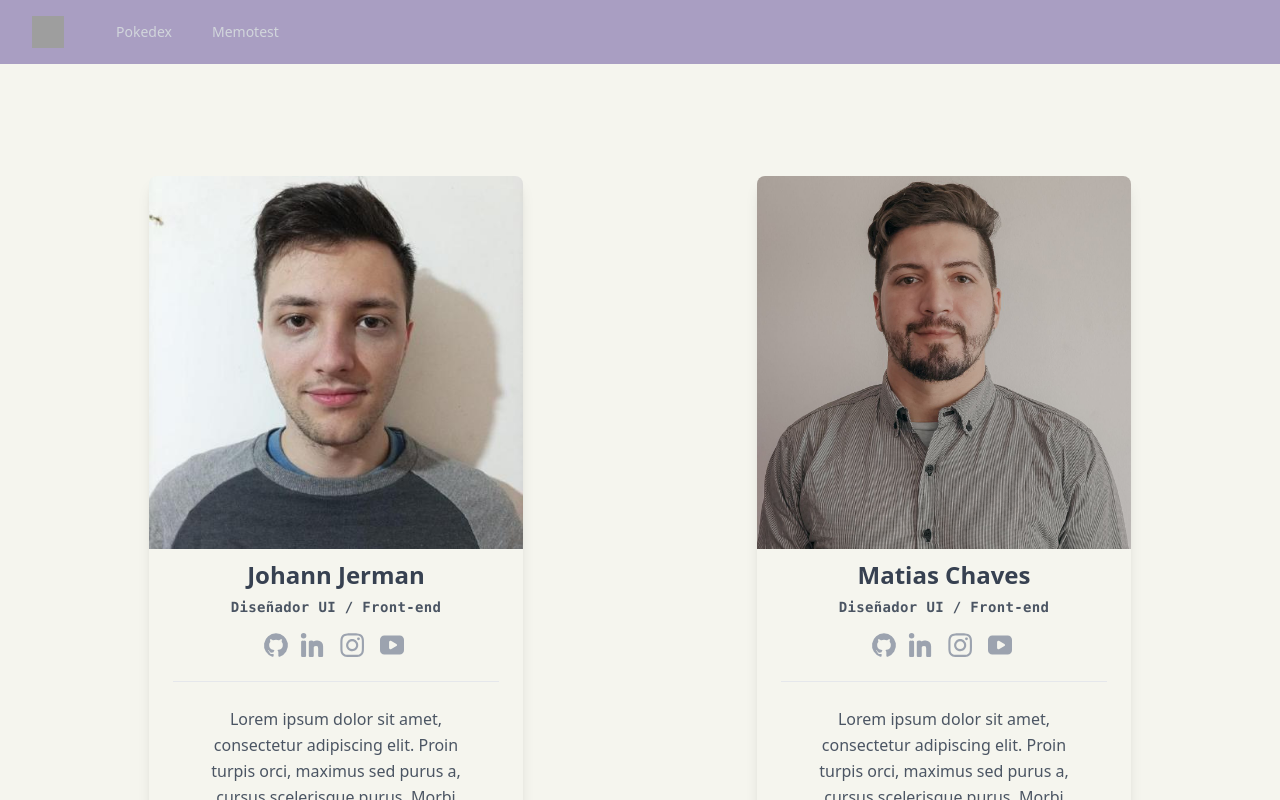
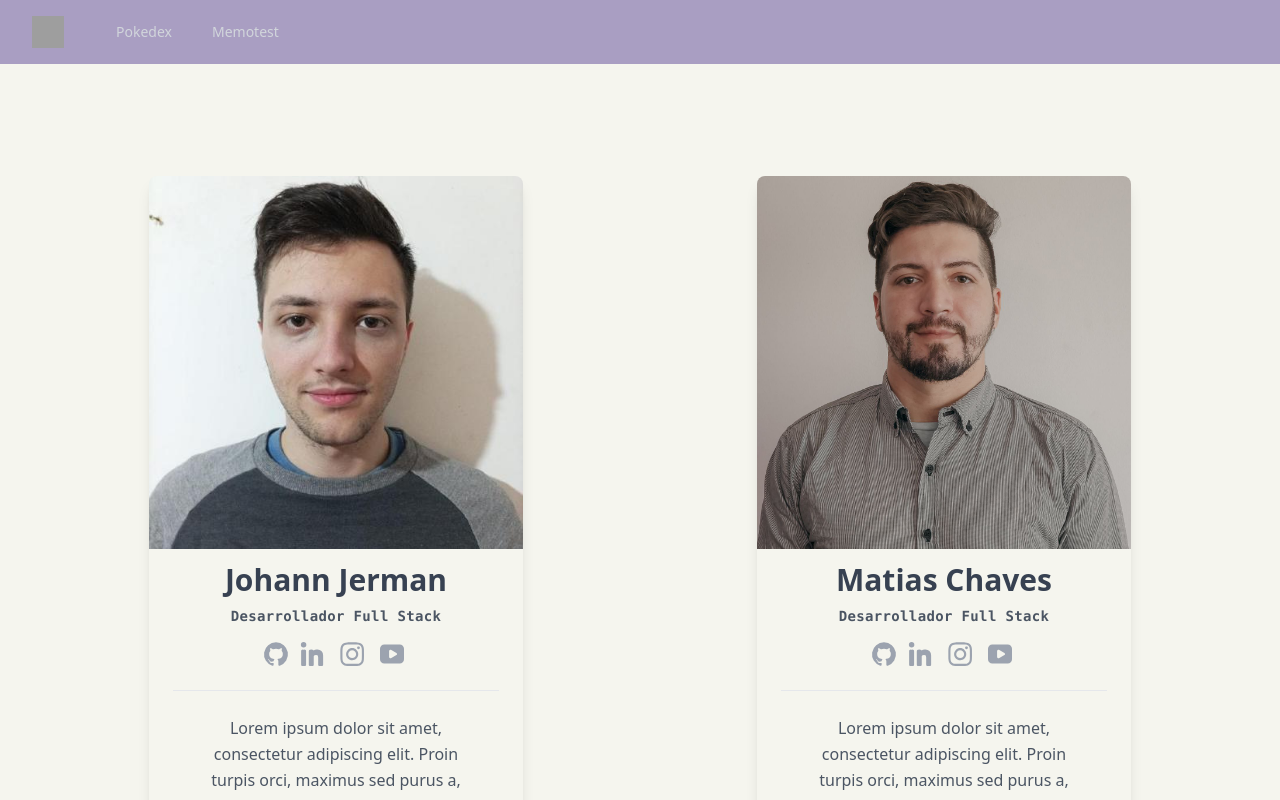
Before and after one commit to johann-jerman/portfolio, a React (Vite) app: page / in a window 1280 px wide. Shown: the top 800 px of the page. Built offline with nearby package versions, Linux system fonts and the light colour scheme; grey boxes are pictures that could not be loaded.

Commit message:
tarjetas presentacion

```diff
--- a/src/CardIndex.jsx
+++ b/src/CardIndex.jsx
@@ -13,12 +13,12 @@ export function CardIndex() {
                 src="/public/images/eljohan.jpg"
               />
               <div className="mt-2  text-center">
-                <h3 className="mb-1 text-2xl font-bold leading-normal text-gray-700">
+                <h3 className="mb-1 text-3xl font-bold leading-normal text-gray-700">
                   Johann Jerman
                 </h3>
                 <div className="flex flex-row justify-center w-full mx-auto space-x-2 text-center">
-                  <div className="text-sm font-bold tracking-wide text-gray-600 dark:text-gray-300 font-mono ">
-                    Diseñador UI / Front-end
+                  <div className="text-sm font-bold tracking-wide text-gray-600 dark:text-gray-700 font-mono ">
+                    Desarrollador Full Stack
                   </div>
                 </div>
                 <div className="w-full text-center">
@@ -26,7 +26,7 @@ export function CardIndex() {
                     <div className="flex space-x-2">
                       <a
                         className="p-1 -m-1 text-gray-400 hover:text-amber-500 focus:outline-none focus-visible:ring-2 ring-primary"
-                        href="https://www.github.com/Smilesharks"
+                        href="https://github.com/johann-jerman"
                         rel="noopener"
                         aria-label="Ariel Cerda on Github"
                         target="_blank"
@@ -43,7 +43,7 @@ export function CardIndex() {
 
                       <a
                         className="p-1 -m-1 text-gray-400 hover:text-amber-500 focus:outline-none focus-visible:ring-2 ring-primary"
-                        href="https://www.linkedin.com/in/arielcerdahernandez/"
+                        href="https://www.linkedin.com/in/johannjerman/"
                         rel="noopener"
                         aria-label="Ariel Cerda on Linkedin"
                         target="_blank"
@@ -122,12 +122,12 @@ export function CardIndex() {
               />
 
               <div className="mt-2  text-center">
-                <h3 className="mb-1 text-2xl font-bold leading-normal text-gray-700">
+                <h3 className="mb-1 text-3xl font-bold leading-normal text-gray-700">
                   Matias Chaves
                 </h3>
                 <div className="flex flex-row justify-center w-full mx-auto space-x-2 text-center">
-                  <div className="text-sm font-bold tracking-wide text-gray-600 dark:text-gray-300 font-mono ">
-                    Diseñador UI / Front-end
+                  <div className="text-sm font-bold tracking-wide text-gray-600 dark:text-gray-700 font-mono ">
+                  Desarrollador Full Stack
                   </div>
                 </div>
                 <div className="w-full text-center">
@@ -135,7 +135,7 @@ export function CardIndex() {
                     <div className="flex space-x-2">
                       <a
                         className="p-1 -m-1 text-gray-400 hover:text-amber-500 focus:outline-none focus-visible:ring-2 ring-primary"
-                        href="https://www.github.com/Smilesharks"
+                        href="https://github.com/matiaschaves01"
                         rel="noopener"
                         aria-label="Ariel Cerda on Github"
                         target="_blank"
@@ -152,7 +152,7 @@ export function CardIndex() {
 
                       <a
                         className="p-1 -m-1 text-gray-400 hover:text-amber-500 focus:outline-none focus-visible:ring-2 ring-primary"
-                        href="https://www.linkedin.com/in/arielcerdahernandez/"
+                        href="https://www.linkedin.com/in/matiaschaves/"
                         rel="noopener"
                         aria-label="Ariel Cerda on Linkedin"
                         target="_blank"
```
